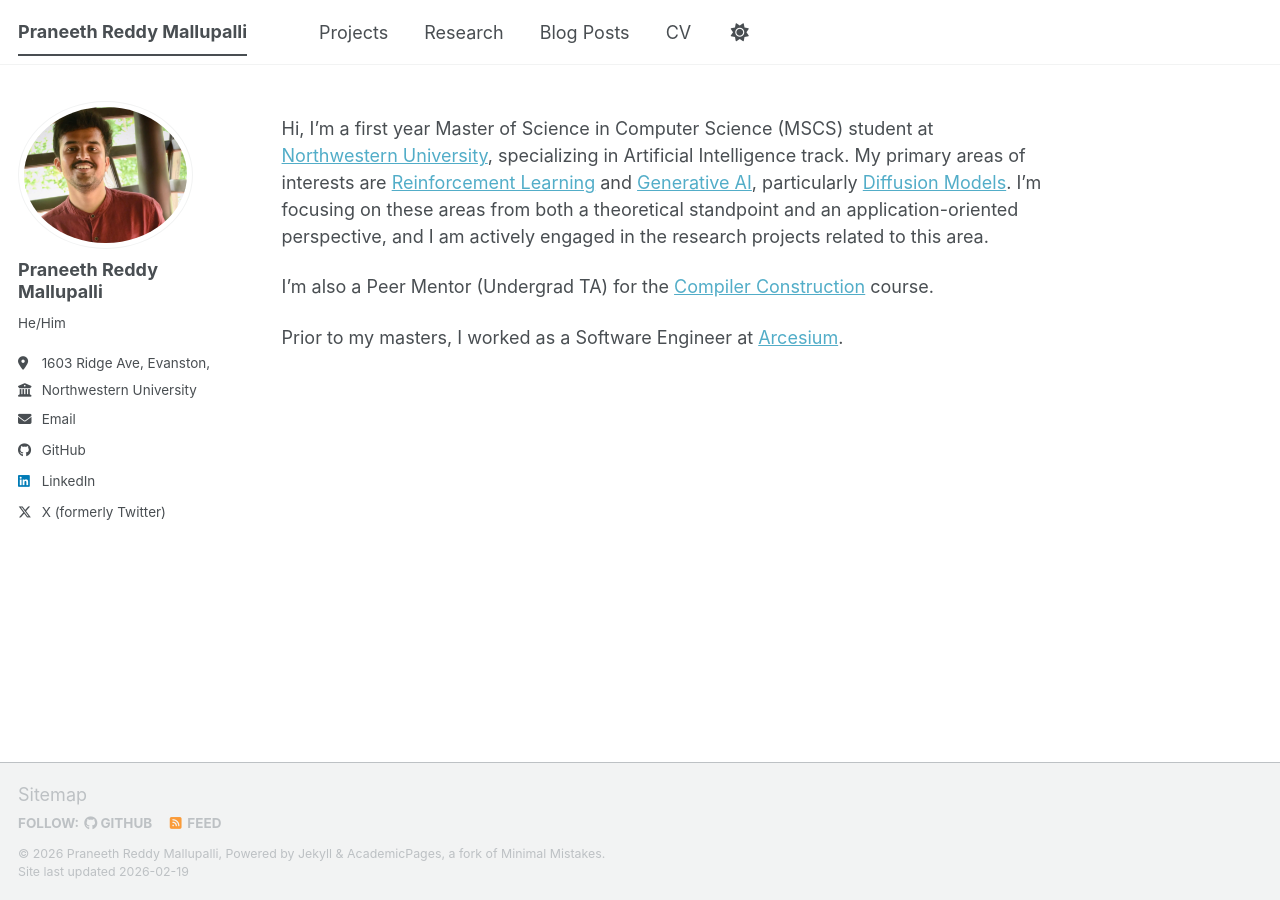
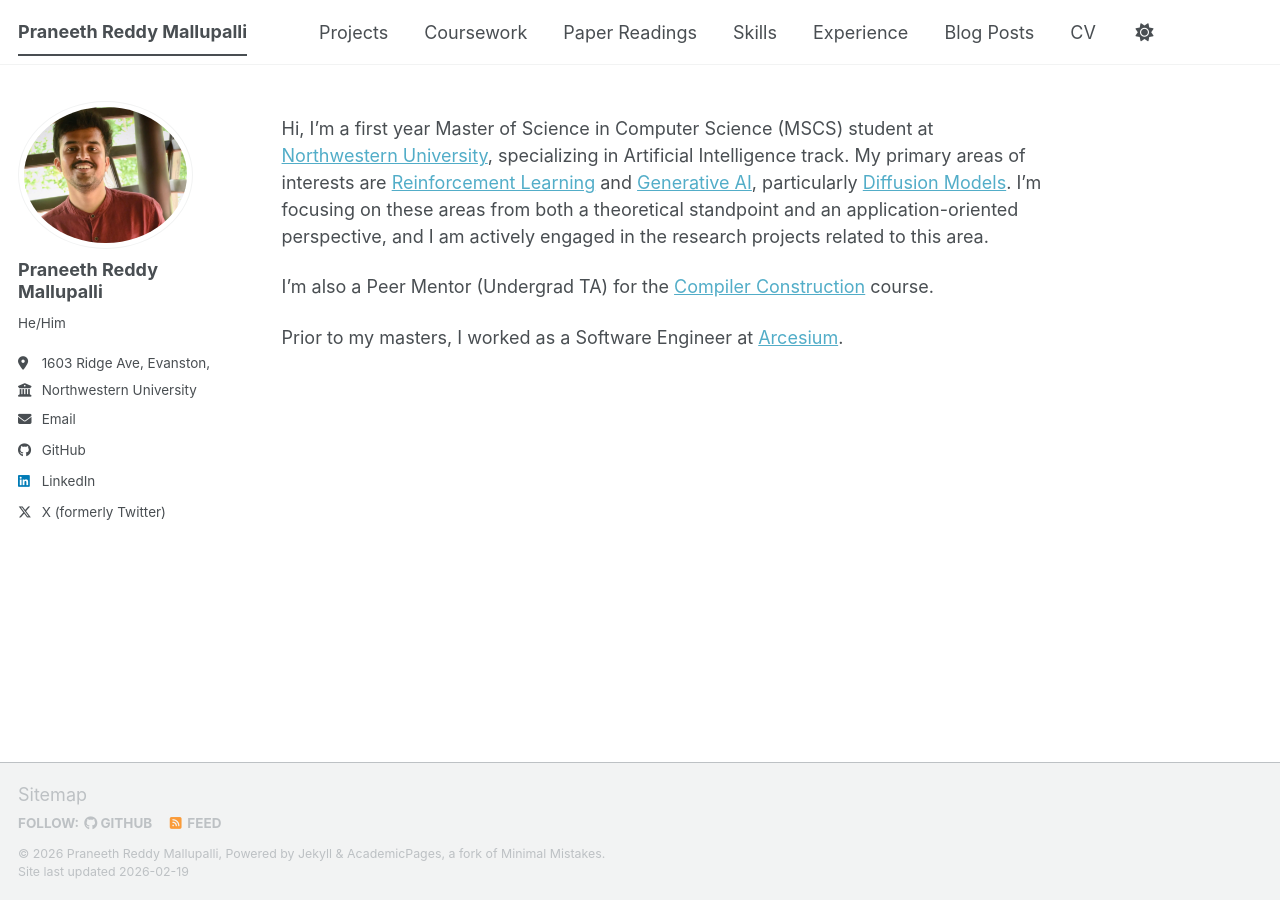
Before and after one commit to prm036/prm036.github.io, a Jekyll site: the page built from _pages/about.md, in a window 1280 px wide. Built offline with Jekyll 4.4.1, drawn with Linux system fonts in a browser that asks for light colours; a script bundle is joined from its source files by our own code; library files that are not in the unit come from our copies.

Commit message:
Update navigation.yml

```diff
--- a/_data/navigation.yml
+++ b/_data/navigation.yml
@@ -9,16 +9,19 @@
 
 main:
   - title: "Projects"
-    url: /publications/
+    url: /projects/
 
-  - title: "Research"
-    url: /talks/
+  - title: "Coursework"
+    url: /coursework/
 
-  # - title: "Teaching"
-  #   url: /teaching/
+  - title: "Paper Readings"
+    url: /paper-readings/
 
-  # - title: "Portfolio"
-  #   url: /portfolio/
+  - title: "Skills"
+    url: /skills/
+
+  - title: "Experience"
+    url: /experience/
 
   - title: "Blog Posts"
     url: /year-archive/
```
